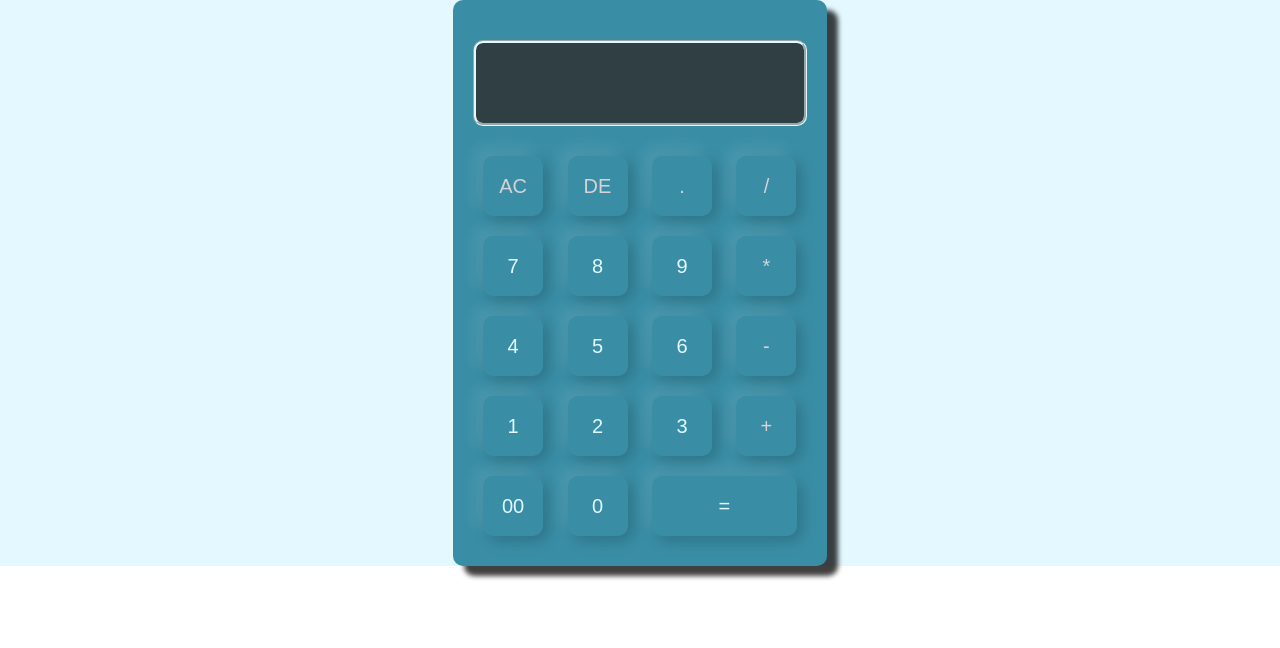
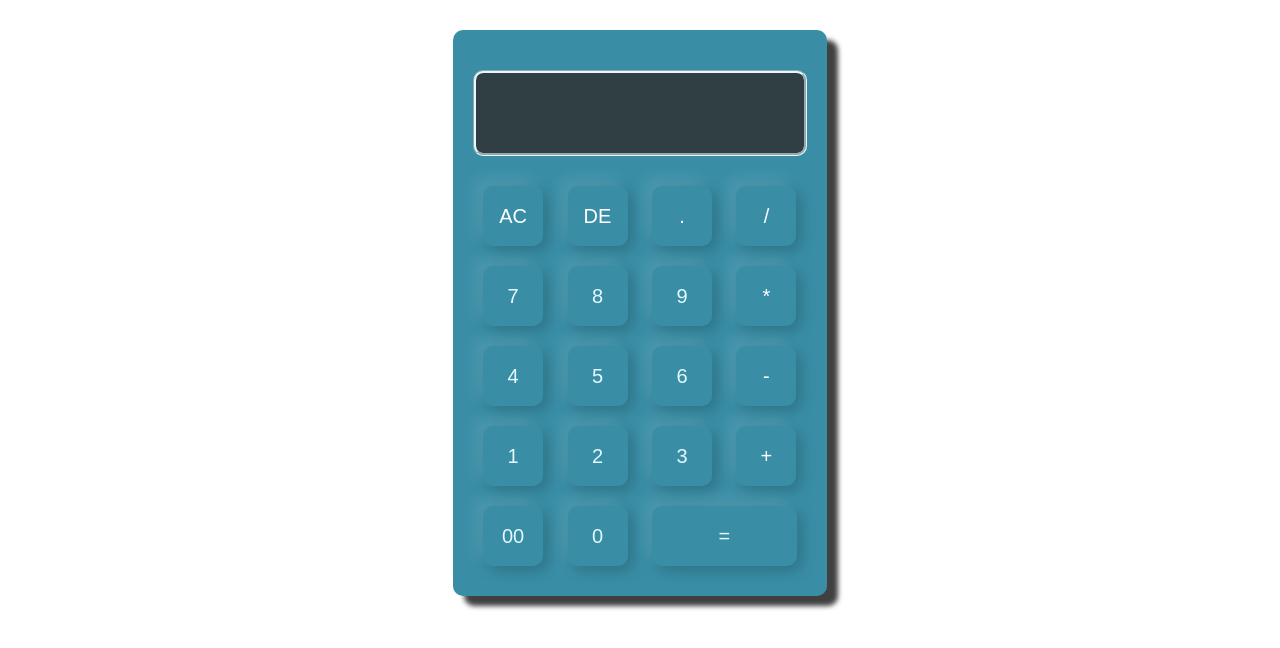
Before and after one commit to Thela1989/calculator, a plain HTML site: page index.html in a window 1280 px wide. Drawn offline with Linux system fonts and the light colour scheme.

Commit message:
margin top

```diff
--- a/style.css
+++ b/style.css
@@ -6,7 +6,7 @@
 }
 
 .container {
-  background: #e3f9ff;
+  background: #fff;
   display: flex;
   align-items: center;
   justify-content: center;
@@ -16,6 +16,7 @@
   padding: 20px;
   border-radius: 10px;
   box-shadow: 11px 10px 5px 0px rgba(0, 0, 0, 0.75);
+  margin-top: 30px;
 }
 .calculator form input {
   border: 0px;
@@ -50,7 +51,7 @@ form input.equal {
   width: 145px;
 }
 form input.operator {
-  color: #d7d2d5;
+  color: #fff;
 }
 
 @media only screen and (max-device-width: 360px) /* styles for mobile browsers smaller than 480px; (iphone) */ {
```
